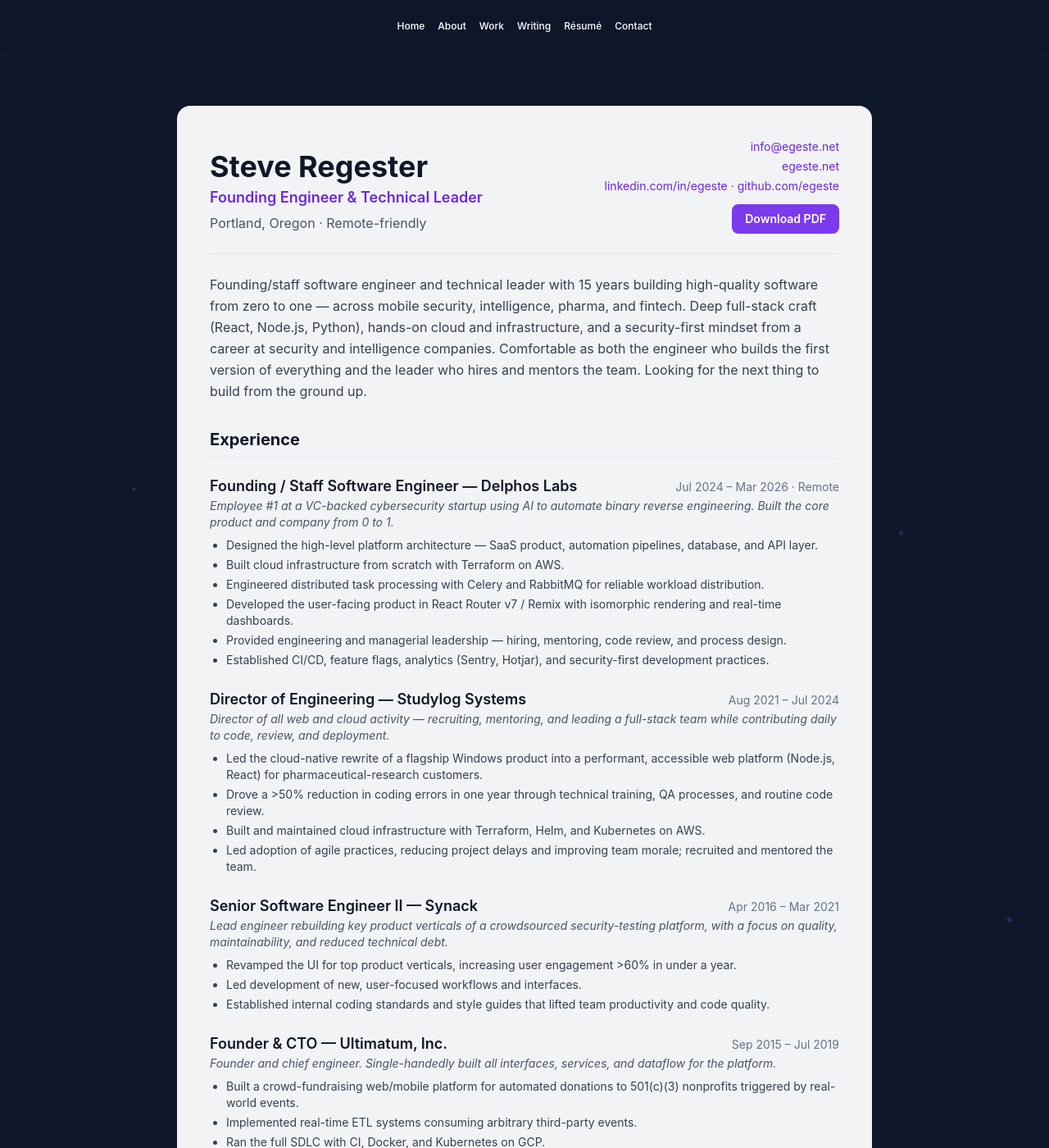
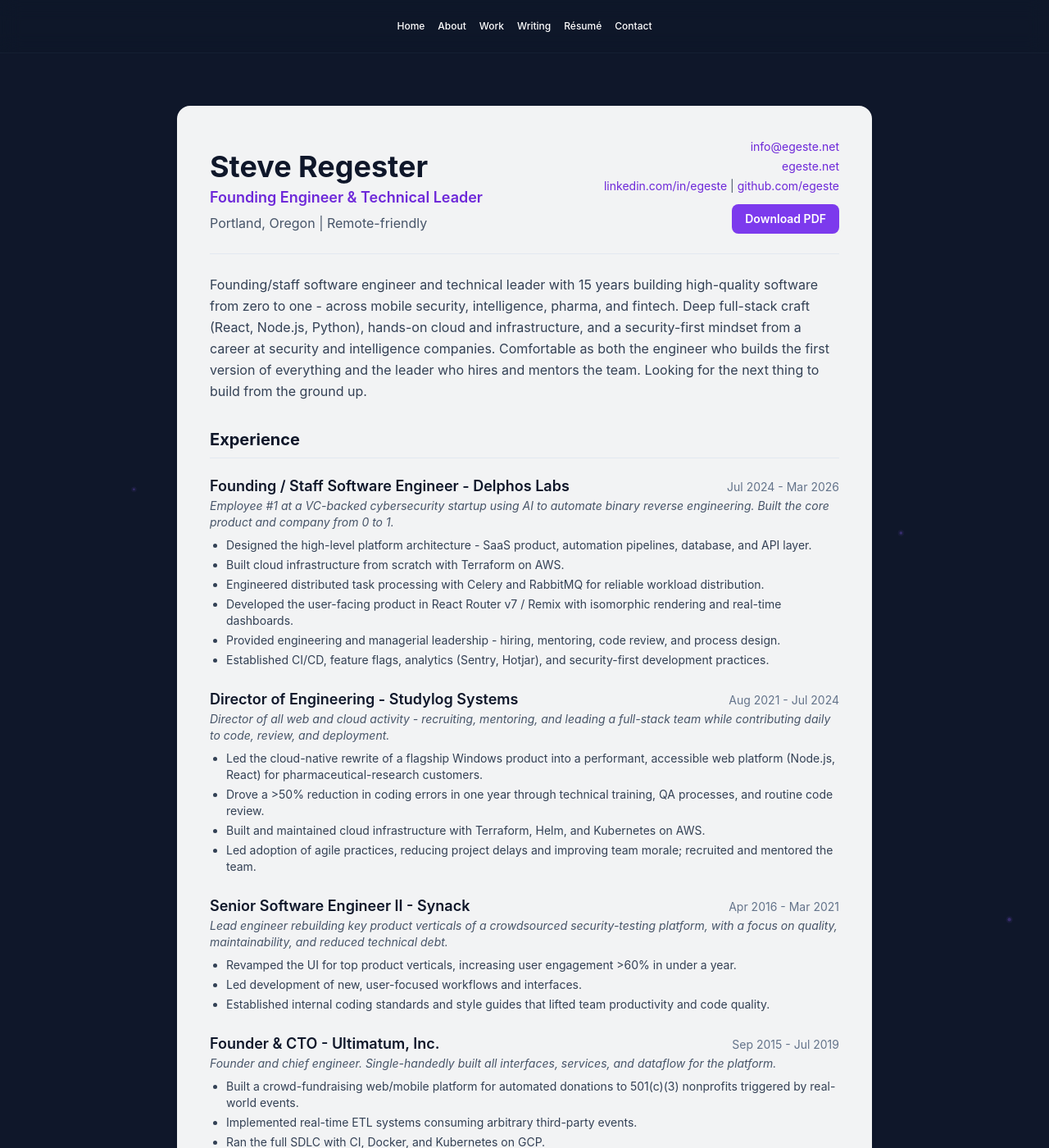
Before and after one commit to egeste/egeste.github.io, a Jekyll site: the page built from resume.md, in a window 1280 px wide and 1400 px high. Shown: the whole window at 82% size. Built offline with Jekyll 4.4.1, drawn with Linux system fonts in a browser that asks for light colours; nearby versions of some CDN libraries; some of the changed text lies outside the part shown.

Commit message:
fix: ASCII-only résumé text for reliable ATS parsing
Replace em/en dashes, middots, and the 0->1 arrow with plain ASCII;
drop '· Remote' clutter from the date line. pdftotext now extracts a
pure-ASCII, single-column, 2-page stream — parseable by ATS field
extractors.

Co-Authored-By: Claude Opus 4.8 (1M context) <noreply@anthropic.com>

```diff
--- a/resume.md
+++ b/resume.md
@@ -1,7 +1,7 @@
 ---
 layout: default
-title: Résumé — Steve Regester
-description: Résumé of Steve Regester — founding/staff software engineer and technical leader. 15 years building high-quality software from 0 to 1.
+title: Résumé - Steve Regester
+description: Résumé of Steve Regester - founding/staff software engineer and technical leader. 15 years building high-quality software from 0 to 1.
 keywords: Steve Regester resume, founding engineer, staff software engineer, director of engineering
 type: profile
 sitemap:
@@ -11,7 +11,7 @@ sitemap:
 
 <style>
 /* Print / PDF: render as a plain, single-column, ATS-parseable document.
-   Screen view (the styled card) is unaffected — everything here is @media print. */
+   Screen view (the styled card) is unaffected - everything here is @media print. */
 @media print {
   @page { margin: 0.5in; size: letter; }
 
@@ -27,7 +27,7 @@ sitemap:
   }
 
   /* Linearize every multi-column block so the PDF text stream reads top-to-bottom
-     in a single column — this is what makes it ATS-safe. */
+     in a single column - this is what makes it ATS-safe. */
   .resume-card .flex, .resume-card .grid { display: block !important; }
   .resume-card *, .resume-card a { color: #000 !important; text-align: left !important; text-decoration: none !important; }
 
@@ -56,44 +56,44 @@ sitemap:
       <div>
         <h1 class="text-3xl sm:text-4xl font-bold text-slate-900">Steve Regester</h1>
         <p class="text-lg text-violet-700 font-semibold mt-1">Founding Engineer &amp; Technical Leader</p>
-        <p class="text-slate-600 mt-1">Portland, Oregon · Remote-friendly</p>
+        <p class="text-slate-600 mt-1">Portland, Oregon | Remote-friendly</p>
       </div>
       <div class="text-sm text-slate-600 sm:text-right space-y-1">
         <p><a href="mailto:info@egeste.net" class="text-violet-700 hover:text-violet-800">info@egeste.net</a></p>
         <p><a href="https://egeste.net" class="text-violet-700 hover:text-violet-800">egeste.net</a></p>
-        <p><a href="https://linkedin.com/in/egeste" class="text-violet-700 hover:text-violet-800">linkedin.com/in/egeste</a> · <a href="https://github.com/egeste" class="text-violet-700 hover:text-violet-800">github.com/egeste</a></p>
+        <p><a href="https://linkedin.com/in/egeste" class="text-violet-700 hover:text-violet-800">linkedin.com/in/egeste</a> | <a href="https://github.com/egeste" class="text-violet-700 hover:text-violet-800">github.com/egeste</a></p>
         <p class="no-print pt-2"><a href="{{ '/assets/steve-regester-resume.pdf' | relative_url }}" class="inline-flex items-center gap-2 px-4 py-2 bg-violet-600 text-white rounded-lg font-semibold hover:bg-violet-700">Download PDF</a></p>
       </div>
     </div>
 
     <!-- Summary -->
-    <p class="text-slate-700 leading-relaxed mb-8">Founding/staff software engineer and technical leader with 15 years building high-quality software from zero to one — across mobile security, intelligence, pharma, and fintech. Deep full-stack craft (React, Node.js, Python), hands-on cloud and infrastructure, and a security-first mindset from a career at security and intelligence companies. Comfortable as both the engineer who builds the first version of everything and the leader who hires and mentors the team. Looking for the next thing to build from the ground up.</p>
+    <p class="text-slate-700 leading-relaxed mb-8">Founding/staff software engineer and technical leader with 15 years building high-quality software from zero to one - across mobile security, intelligence, pharma, and fintech. Deep full-stack craft (React, Node.js, Python), hands-on cloud and infrastructure, and a security-first mindset from a career at security and intelligence companies. Comfortable as both the engineer who builds the first version of everything and the leader who hires and mentors the team. Looking for the next thing to build from the ground up.</p>
 
     <!-- Experience -->
     <h2 class="text-xl font-bold text-slate-900 border-b border-slate-200 pb-2 mb-5">Experience</h2>
 
     <div class="mb-6">
       <div class="flex flex-col sm:flex-row sm:justify-between sm:items-baseline">
-        <h3 class="text-lg font-semibold text-slate-900">Founding / Staff Software Engineer — Delphos Labs</h3>
-        <span class="text-sm text-slate-500">Jul 2024 – Mar 2026 · Remote</span>
+        <h3 class="text-lg font-semibold text-slate-900">Founding / Staff Software Engineer - Delphos Labs</h3>
+        <span class="text-sm text-slate-500">Jul 2024 - Mar 2026</span>
       </div>
       <p class="text-slate-600 text-sm italic mb-2">Employee #1 at a VC-backed cybersecurity startup using AI to automate binary reverse engineering. Built the core product and company from 0 to 1.</p>
       <ul class="list-disc list-outside ml-5 text-slate-700 space-y-1 text-sm">
-        <li>Designed the high-level platform architecture — SaaS product, automation pipelines, database, and API layer.</li>
+        <li>Designed the high-level platform architecture - SaaS product, automation pipelines, database, and API layer.</li>
         <li>Built cloud infrastructure from scratch with Terraform on AWS.</li>
         <li>Engineered distributed task processing with Celery and RabbitMQ for reliable workload distribution.</li>
         <li>Developed the user-facing product in React Router v7 / Remix with isomorphic rendering and real-time dashboards.</li>
-        <li>Provided engineering and managerial leadership — hiring, mentoring, code review, and process design.</li>
+        <li>Provided engineering and managerial leadership - hiring, mentoring, code review, and process design.</li>
         <li>Established CI/CD, feature flags, analytics (Sentry, Hotjar), and security-first development practices.</li>
       </ul>
     </div>
 
     <div class="mb-6">
       <div class="flex flex-col sm:flex-row sm:justify-between sm:items-baseline">
-        <h3 class="text-lg font-semibold text-slate-900">Director of Engineering — Studylog Systems</h3>
-        <span class="text-sm text-slate-500">Aug 2021 – Jul 2024</span>
+        <h3 class="text-lg font-semibold text-slate-900">Director of Engineering - Studylog Systems</h3>
+        <span class="text-sm text-slate-500">Aug 2021 - Jul 2024</span>
       </div>
-      <p class="text-slate-600 text-sm italic mb-2">Director of all web and cloud activity — recruiting, mentoring, and leading a full-stack team while contributing daily to code, review, and deployment.</p>
+      <p class="text-slate-600 text-sm italic mb-2">Director of all web and cloud activity - recruiting, mentoring, and leading a full-stack team while contributing daily to code, review, and deployment.</p>
       <ul class="list-disc list-outside ml-5 text-slate-700 space-y-1 text-sm">
         <li>Led the cloud-native rewrite of a flagship Windows product into a performant, accessible web platform (Node.js, React) for pharmaceutical-research customers.</li>
         <li>Drove a &gt;50% reduction in coding errors in one year through technical training, QA processes, and routine code review.</li>
@@ -104,8 +104,8 @@ sitemap:
 
     <div class="mb-6">
       <div class="flex flex-col sm:flex-row sm:justify-between sm:items-baseline">
-        <h3 class="text-lg font-semibold text-slate-900">Senior Software Engineer II — Synack</h3>
-        <span class="text-sm text-slate-500">Apr 2016 – Mar 2021</span>
+        <h3 class="text-lg font-semibold text-slate-900">Senior Software Engineer II - Synack</h3>
+        <span class="text-sm text-slate-500">Apr 2016 - Mar 2021</span>
       </div>
       <p class="text-slate-600 text-sm italic mb-2">Lead engineer rebuilding key product verticals of a crowdsourced security-testing platform, with a focus on quality, maintainability, and reduced technical debt.</p>
       <ul class="list-disc list-outside ml-5 text-slate-700 space-y-1 text-sm">
@@ -117,8 +117,8 @@ sitemap:
 
     <div class="mb-6">
       <div class="flex flex-col sm:flex-row sm:justify-between sm:items-baseline">
-        <h3 class="text-lg font-semibold text-slate-900">Founder &amp; CTO — Ultimatum, Inc.</h3>
-        <span class="text-sm text-slate-500">Sep 2015 – Jul 2019</span>
+        <h3 class="text-lg font-semibold text-slate-900">Founder &amp; CTO - Ultimatum, Inc.</h3>
+        <span class="text-sm text-slate-500">Sep 2015 - Jul 2019</span>
       </div>
       <p class="text-slate-600 text-sm italic mb-2">Founder and chief engineer. Single-handedly built all interfaces, services, and dataflow for the platform.</p>
       <ul class="list-disc list-outside ml-5 text-slate-700 space-y-1 text-sm">
@@ -130,8 +130,8 @@ sitemap:
 
     <div class="mb-6">
       <div class="flex flex-col sm:flex-row sm:justify-between sm:items-baseline">
-        <h3 class="text-lg font-semibold text-slate-900">Senior Software Engineer, Team Lead — Lookout</h3>
-        <span class="text-sm text-slate-500">Apr 2013 – Apr 2016</span>
+        <h3 class="text-lg font-semibold text-slate-900">Senior Software Engineer, Team Lead - Lookout</h3>
+        <span class="text-sm text-slate-500">Apr 2013 - Apr 2016</span>
       </div>
       <p class="text-slate-600 text-sm italic mb-2">Lead frontend engineer building workflows and tools for the team discovering and analyzing Android malware.</p>
       <ul class="list-disc list-outside ml-5 text-slate-700 space-y-1 text-sm">
@@ -143,13 +143,13 @@ sitemap:
 
     <div class="mb-8">
       <div class="flex flex-col sm:flex-row sm:justify-between sm:items-baseline">
-        <h3 class="text-lg font-semibold text-slate-900">Software Engineer — PBworks</h3>
-        <span class="text-sm text-slate-500">Oct 2011 – Mar 2013</span>
+        <h3 class="text-lg font-semibold text-slate-900">Software Engineer - PBworks</h3>
+        <span class="text-sm text-slate-500">Oct 2011 - Mar 2013</span>
       </div>
       <ul class="list-disc list-outside ml-5 text-slate-700 space-y-1 text-sm">
         <li>Generalist building features and interfaces for cloud document and file management; performance work and cross-browser/device test routines.</li>
       </ul>
-      <p class="text-slate-500 text-sm mt-2"><strong>Earlier:</strong> Backbone.js consultant at Plug.dj (2012–2013); Software Engineer at Arrowhead Electronic Healthcare (2010–2011); Sr. Software Developer at Infrahealth (2009–2010); founding member of ATX Hackerspace (2009–2011).</p>
+      <p class="text-slate-500 text-sm mt-2"><strong>Earlier:</strong> Backbone.js consultant at Plug.dj (2012-2013); Software Engineer at Arrowhead Electronic Healthcare (2010-2011); Sr. Software Developer at Infrahealth (2009-2010); founding member of ATX Hackerspace (2009-2011).</p>
     </div>
 
     <!-- Skills -->
```
Also changed, not shown: other parts of resume.md (+3 -3 lines), 1 other file.
